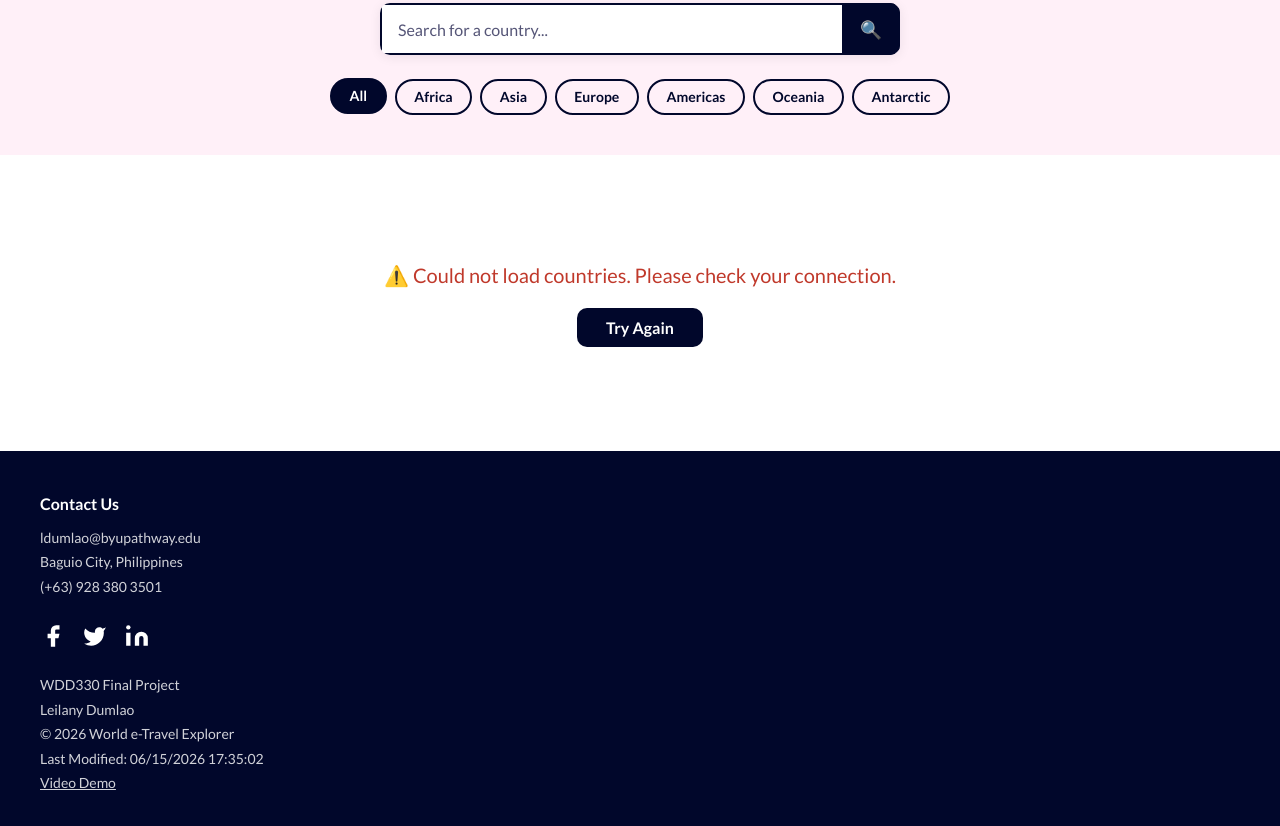
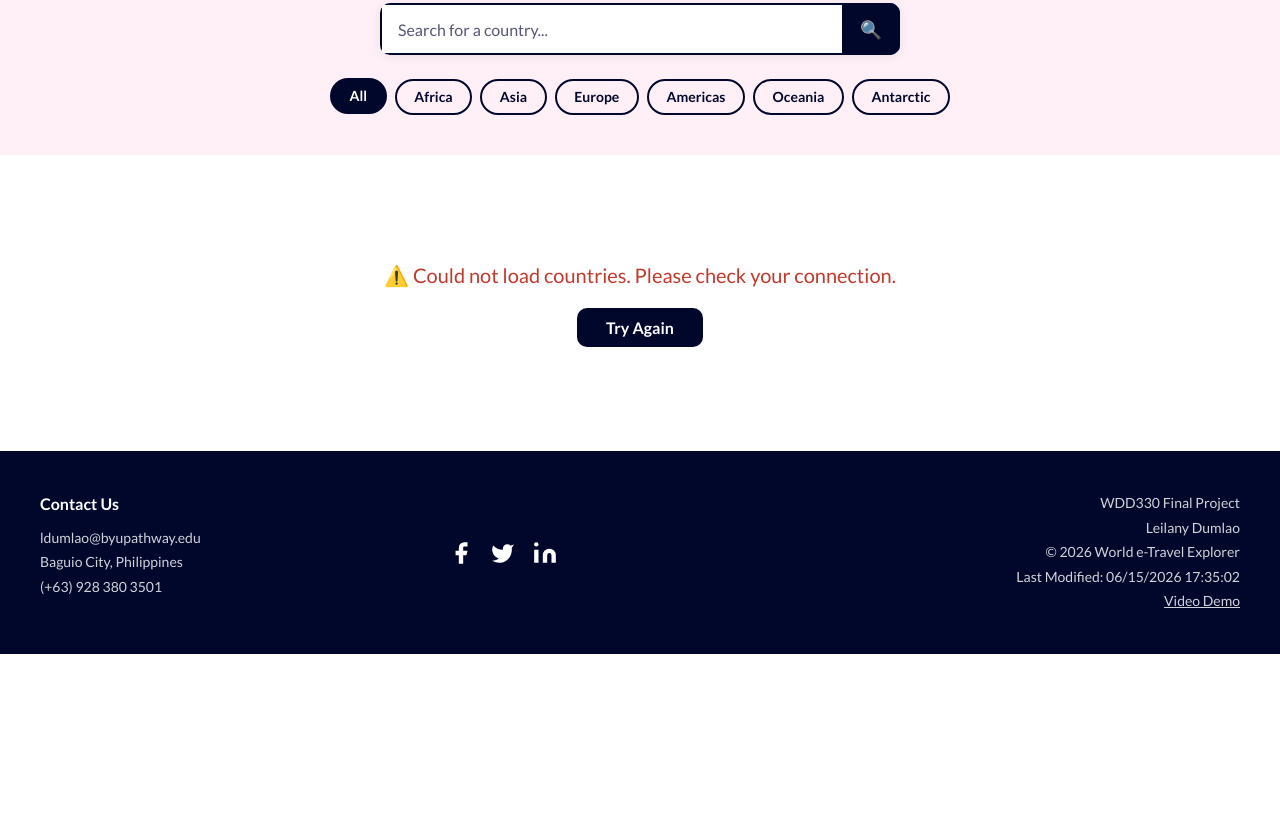
Before and after one commit to ldumlao1204/WDD330-Final-Project, a website with bundled scripts: page wdd330-final-project/index.html in a window 1280 px wide. Shown: the part 681-1507 px from the top of the page. After the commit the page ends 1335 px from the top, so only its background shows below. Built offline with nearby package versions, Linux system fonts and the light colour scheme; no server answers.

Commit message:
fixed footer

```diff
--- a/wdd330-final-project/styles/project-main.css
+++ b/wdd330-final-project/styles/project-main.css
@@ -822,7 +822,9 @@ footer {
 
 .footer-container {
     display: flex;
-    flex-direction: column;
+    flex-direction: row;
+    justify-content: space-between;
+    align-items: flex-start;
     gap: var(--sp-md);
     max-width: 1200px;
     margin: 0 auto;
@@ -842,9 +844,20 @@ footer p {
     line-height: 1.75;
 }
 
+.footer-left {
+    flex: 1;
+}
+
 .footer-center {
-    width: 100%;
+    flex: 1;
+    text-align: center;
 }
+
+.footer-right {
+    flex: 1;
+    text-align: right;
+}
+
 
 .social-links {
     display: flex;
```
